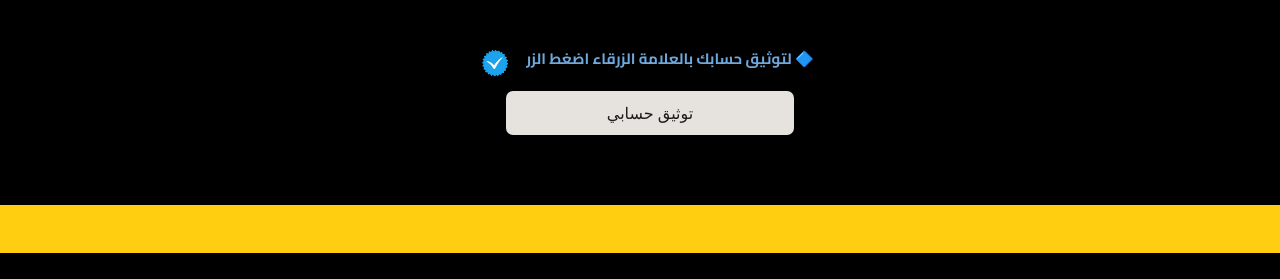
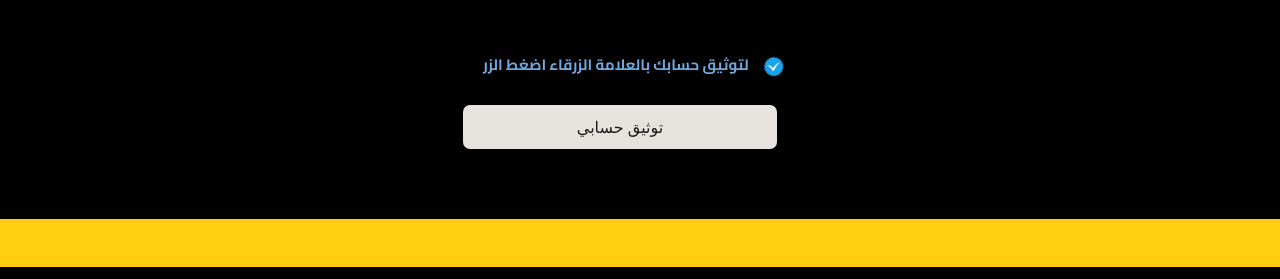
Before and after one commit to Omar-abd-Aziz/ff, a website: page public/index.html in a window 1280 px wide. Shown: the part 7496-7775 px from the top of the page. Drawn offline with nearby package versions, Linux system fonts and the light colour scheme; some packages are replaced by stand-ins of ours.

Commit message:
Add files via upload

```diff
--- a/public/index.html
+++ b/public/index.html
@@ -598,7 +598,11 @@
                     font-family: Cairo, Arial;
                     font-size: 15px;
                     font-weight: 700;
-                    vertical-align: baseline; font-family: Cairo, Arial;"> 🔷 لتوثيق حسابك بالعلامة الزرقاء اضغط الزر</p>
+                    vertical-align: baseline; font-family: Cairo, Arial;">
+
+                    <img style="width: 45px;" src="./Assets/Images/verfiy.png" alt="">
+                    لتوثيق حسابك بالعلامة الزرقاء اضغط الزر
+                    </p>
 
 
                     <a  href="https://docs.google.com/forms/d/e/1FAIpQLSdTvMijkYM578yCCooVeuFylDGmVeP2PcvTb1oHKNzHkPtRDA/viewform?usp=sf_link" style="width: 100% !important; display: block;
@@ -619,9 +623,7 @@
 
 
                 </div>
-                <div style="width: 60px; margin-top: -10px;">
-                    <img style="width: 100%;" src="./Assets/Images/verfiy.png" alt="">
-                </div>
+
             </div>
         </section>
 
```
